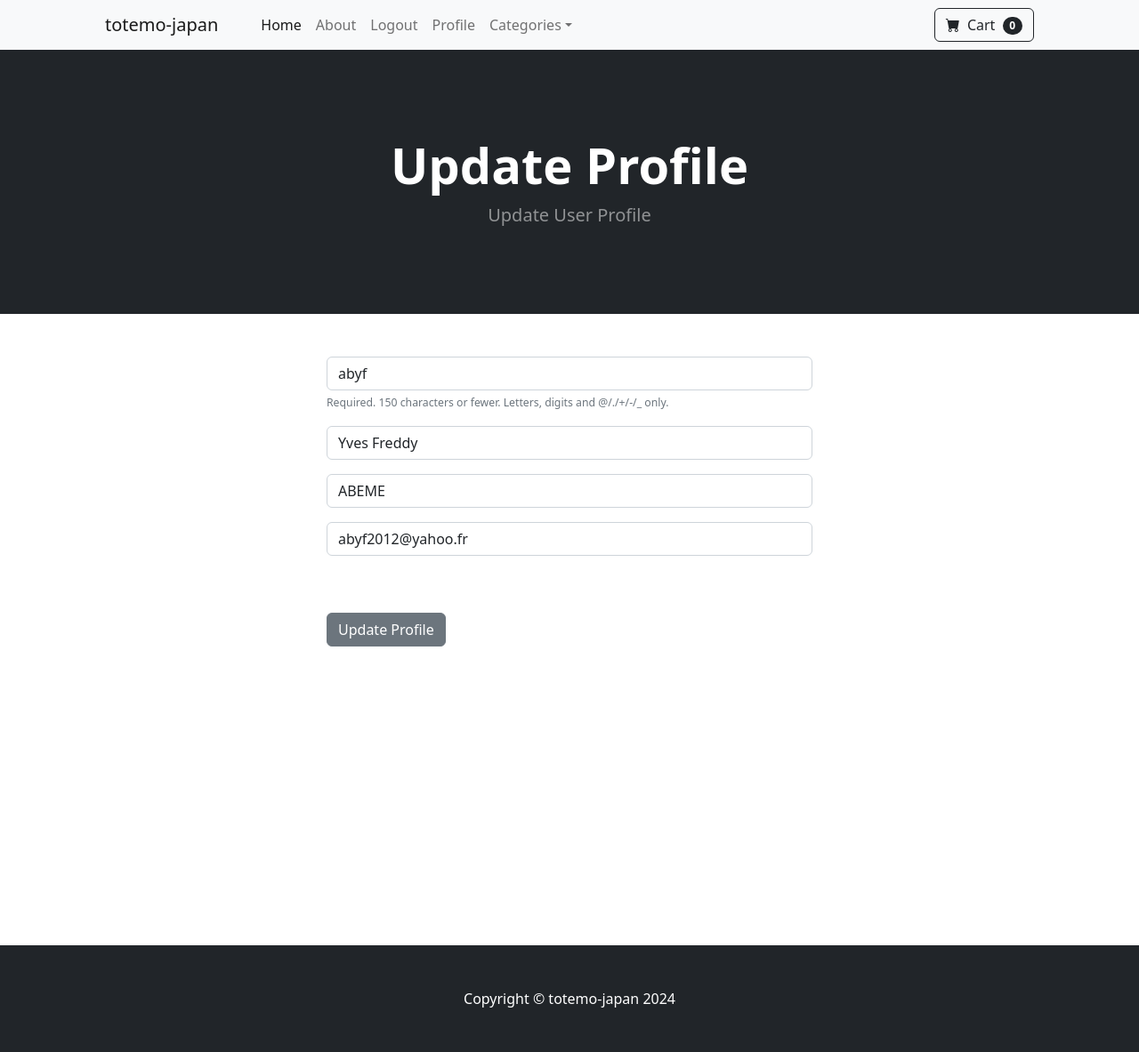
After one commit to abyf/ecommerce, a Django app: page /update_user/ in a window 1280 px wide. The commit adds this page. Shown: the whole page at 89% size. Run offline with Django 4.2, Linux system fonts and the light colour scheme; a user stored in the database is signed in; data comes from the database, SQL or seed files in the repository; both versions use the stored data as it was after the commit; some libraries are stand-ins or nearby versions.

Commit message:
Video22, Update User Profile Completed

```diff
--- a/totemojapan/store/forms.py
+++ b/totemojapan/store/forms.py
@@ -1,6 +1,26 @@
 from django.contrib.auth.models import User
-from django.contrib.auth.forms import UserCreationForm
+from django.contrib.auth.forms import UserCreationForm, UserChangeForm
 from django import forms
+
+class UpdateUserForm(UserChangeForm):
+	password = None #Hide password stuffs
+	email = forms.EmailField(label="", widget=forms.TextInput(attrs={'class':'form-control', 'placeholder':'Email Address'}))
+	first_name = forms.CharField(label="", max_length=100, widget=forms.TextInput(attrs={'class':'form-control', 'placeholder':'First Name'}))
+	last_name = forms.CharField(label="", max_length=100, widget=forms.TextInput(attrs={'class':'form-control', 'placeholder':'Last Name'}))
+
+	class Meta:
+		model = User
+		fields = ('username', 'first_name', 'last_name', 'email')
+
+	def __init__(self, *args, **kwargs):
+		super(UpdateUserForm, self).__init__(*args, **kwargs)
+
+		self.fields['username'].widget.attrs['class'] = 'form-control'
+		self.fields['username'].widget.attrs['placeholder'] = 'User Name'
+		self.fields['username'].label = ''
+		self.fields['username'].help_text = '<span class="form-text text-muted"><small>Required. 150 characters or fewer. Letters, digits and @/./+/-/_ only.</small></span>'
+
+
 
 class SignUpForm(UserCreationForm):
 	email = forms.EmailField(label="", widget=forms.TextInput(attrs={'class':'form-control', 'placeholder':'Email Address'}))
--- a/totemojapan/store/templates/navbar.html
+++ b/totemojapan/store/templates/navbar.html
@@ -9,6 +9,7 @@
 
                 {% if user.is_authenticated %}
                     <li class="nav-item"><a class="nav-link" href="{% url 'logout' %}">Logout</a></li>
+                    <li class="nav-item"><a class="nav-link" href="{% url 'update_user' %}">Profile</a></li>
 
                 {% else %}
                     <li class="nav-item"><a class="nav-link" href="{% url 'login' %}">Login</a></li>
--- /dev/null
+++ b/totemojapan/store/templates/update_user.html
@@ -0,0 +1,35 @@
+{% extends 'base.html' %}
+
+{% block content %}
+
+<!-- Header-->
+<header class="bg-dark py-5">
+    <div class="container px-4 px-lg-5 my-5">
+        <div class="text-center text-white">
+            <h1 class="display-4 fw-bolder">Update Profile</h1>
+            <p class="lead fw-normal text-white-50 mb-0">Update User Profile</p>
+        </div>
+    </div>
+</header>
+
+
+<div class="container"> <div class="row"><div class="col-md-6 offset-md-3"><br/><br/>
+    <form method="POST" action="{% url 'update_user' %}">
+        {% csrf_token %}
+
+        {{ user_form.as_p }}
+        <br/><br/>
+        <button type="submit" class="btn btn-secondary">Update Profile</button>
+
+      </form>
+
+      <br/><br/>
+      <br/><br/>
+      <br/><br/>
+      <br/><br/>
+      <br/><br/>
+      <br/><br/>
+      <br/><br/>
+</div></div></div>
+
+{% endblock %}
--- a/totemojapan/store/urls.py
+++ b/totemojapan/store/urls.py
@@ -7,6 +7,7 @@ urlpatterns = [
     path('login/', views.login_user, name='login'),
     path('logout/', views.logout_user, name='logout'),
     path('register/', views.register_user, name='register'),
+    path('update_user/', views.update_user, name='update_user'),
     path('product/<int:pk>', views.product, name='product'),
     path('category/<str:foo>', views.category, name='category'),
     path('category_summary/', views.category_summary, name='category_summary'),
--- a/totemojapan/store/views.py
+++ b/totemojapan/store/views.py
@@ -4,8 +4,24 @@ from django.contrib.auth import authenticate, login, logout
 from django.contrib import messages
 from django.contrib.auth.models import User
 from django.contrib.auth.forms import UserCreationForm
-from .forms import SignUpForm
+from .forms import SignUpForm, UpdateUserForm
 from django import forms
+
+def update_user(request):
+    if request.user.is_authenticated:
+        current_user = User.objects.get(id=request.user.id)
+        user_form = UpdateUserForm(request.POST or None, instance=current_user)
+
+        if user_form.is_valid():
+            user_form.save()
+            login(request, current_user)
+            messages.success(request,("User Has Been Updated!!"))
+            return redirect('home')
+
+        return render(request,"update_user.html",{'user_form':user_form})
+    else:
+         messages.success(request,("You Must Be Logged In To Access That Page!!"))
+         return redirect('home')
 
 def category_summary(request):
     categories = Category.objects.all()
```
Also changed, not shown: totemojapan/db.sqlite3.
